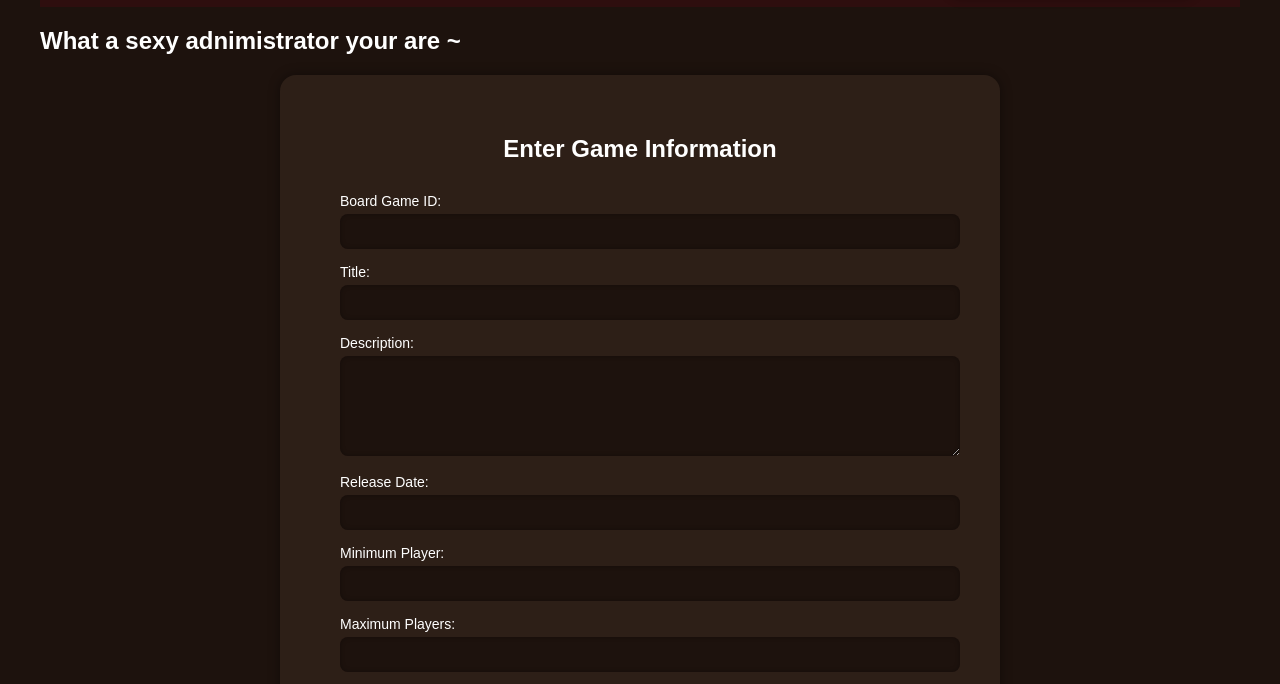
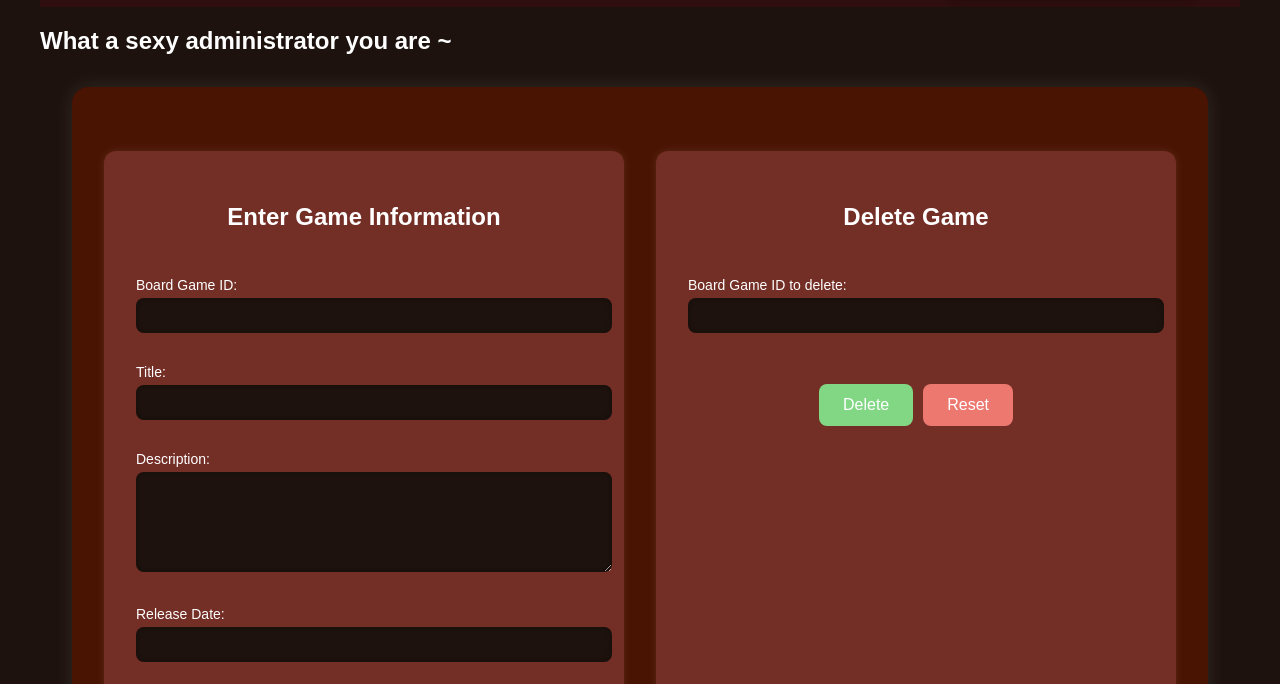
Before and after one commit to Dalhneor/GreenDATA, a website: page goblins-tavern/HTML/manage.html in a window 1280 px wide. Shown: the part 103-787 px from the top of the page. Drawn offline with Linux system fonts and the light colour scheme.

Commit message:
delete form

```diff
--- a/goblins-tavern/HTML/manage.html
+++ b/goblins-tavern/HTML/manage.html
@@ -16,7 +16,6 @@
 
       <div class="nav-links">
         <button class="nav-button" id="logoutButton">LOGOUT</button>
-
       </div>
 
       <div class="search-container">
@@ -25,11 +24,14 @@
       </div>
     </nav>
 
-    <section >
-        <h2> What a sexy adnimistrator your are ~ </h2>
+    <section>
+      <h2>What a sexy administrator you are ~</h2>
     </section>
 
     <div class="manage-wrapper">
+      <div class="form-container">
+
+        <div class="form-block">
           <h2>Enter Game Information</h2>
           <form id="manageForm" class="manage-form">
             <label>Board Game ID: <input type="text" name="BD_ID" required /></label>
@@ -46,20 +48,34 @@
             <label>Artwork URL: <input type="text" name="ArtworkUrl" /></label>
             <label>Publisher: <input type="text" name="Publisher" /></label>
             <label>Category: <input type="text" name="Category" /></label>
-          <label>Game Mecanics: <input type="text" name="MecaG" /></label>
+            <label>Game Mechanics: <input type="text" name="MecaG" /></label>
             <label>Designer: <input type="text" name="Designer" /></label>
             <label>Rating ID: <input type="text" name="IDR" /></label>
             <label>User Rating: <input type="text" name="UserR" /></label>
             <label>Average Rating: <input type="text" name="AvgR" /></label>
-          <label>Game Extention ID: <input type="text" name="Ex_IDG" /></label>
-          <label>Extention Name: <input type="text" name="ExName" /></label>
+            <label>Game Extension ID: <input type="text" name="Ex_IDG" /></label>
+            <label>Extension Name: <input type="text" name="ExName" /></label>
 
             <div class="form-buttons">
               <button type="button" class="submit-button" id="submitBtn">Submit</button>
               <button type="reset" class="reset-button">Reset</button>
             </div>
+          </form>
+        </div>
 
+        <div class="form-block">
+          <h2>Delete Game</h2>
+          <form id="deleteForm" class="manage-form">
+            <label>Board Game ID to delete: <input type="text" name="DeleteID" required /></label>
+
+            <div class="form-buttons">
+              <button type="button" class="submit-button" id="deleteBtn">Delete</button>
+              <button type="reset" class="reset-button">Reset</button>
+            </div>
           </form>
+        </div>
+
+      </div>
     </div>
 
 </body>
--- a/goblins-tavern/style.css
+++ b/goblins-tavern/style.css
@@ -620,3 +620,73 @@ body.reco-page {
   .game-info p {
     margin: 5px 0;
   }
+
+
+  .manage-form .form-buttons {
+    display: flex;
+    gap: 10px;
+    justify-content: center;
+    margin-top: 20px;
+  }
+
+  .manage-form .submit-button,
+  .manage-form .reset-button {
+    background-color: #82d785;
+    color: white;
+    border: none;
+    padding: 12px 24px;
+    border-radius: 8px;
+    font-size: 16px;
+    cursor: pointer;
+    transition: background-color 0.3s ease;
+  }
+
+  .manage-form .reset-button {
+    background-color: #ec7870;
+  }
+
+  .manage-form .submit-button:hover {
+    background-color: #418d45;
+  }
+
+  .manage-form .reset-button:hover {
+    background-color: #ad4f4f;
+  }
+
+  .manage-wrapper {
+    width: calc(100% - 4rem);
+    max-width: 1400px;
+    margin: 2rem auto;
+    padding: 2rem;
+    background-color: #4e1400e7;
+    border-radius: 16px;
+    box-shadow: 0 0 20px rgba(255, 255, 255, 0.1);
+    box-sizing: border-box;
+  }
+
+
+  .form-container {
+    display: flex;
+    justify-content: space-between;
+    gap: 2rem;
+    width: 100%;
+    margin-top: 2rem;
+  }
+
+  .form-block {
+    background-color: #92414195;
+    flex: 1;
+    padding: 2rem;
+    border-radius: 12px;
+    min-width: 0;
+    box-shadow: 0 0 10px rgba(255, 255, 255, 0.1);
+    display: flex;
+    flex-direction: column;
+    gap: 1rem;
+  }
+
+  .manage-form {
+    display: flex;
+    flex-direction: column;
+    gap: 1rem;
+  }
```
Also changed, not shown: goblins-tavern/main.js (+3 -4 lines). Lines whose indentation alone changed are shown as unchanged.
